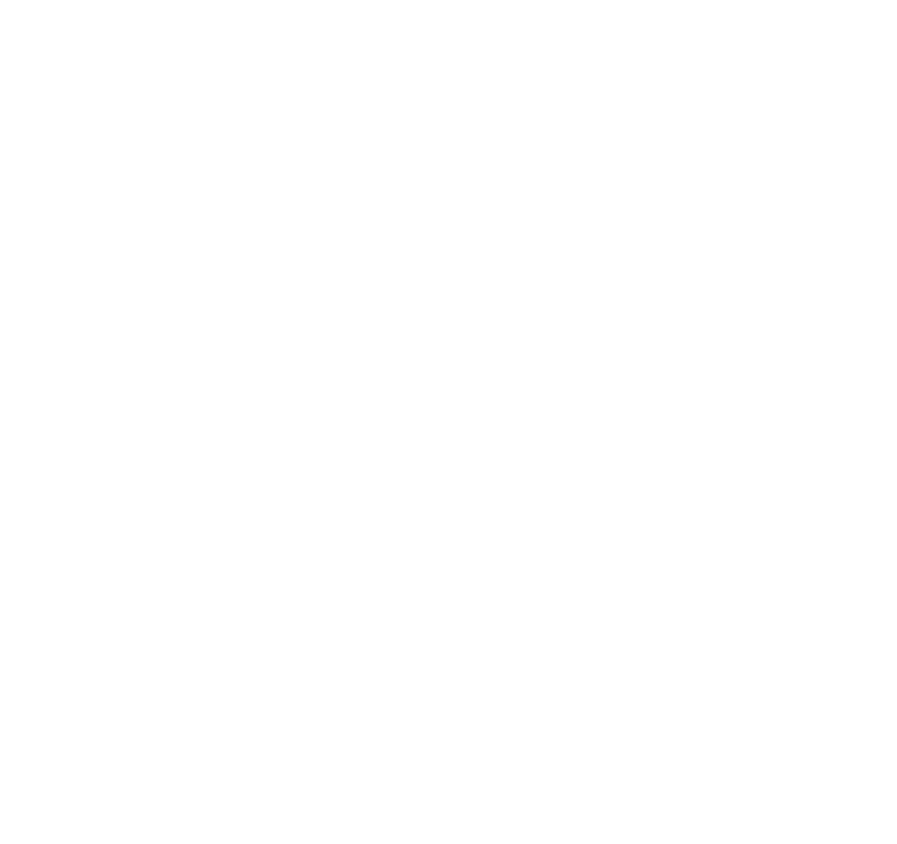
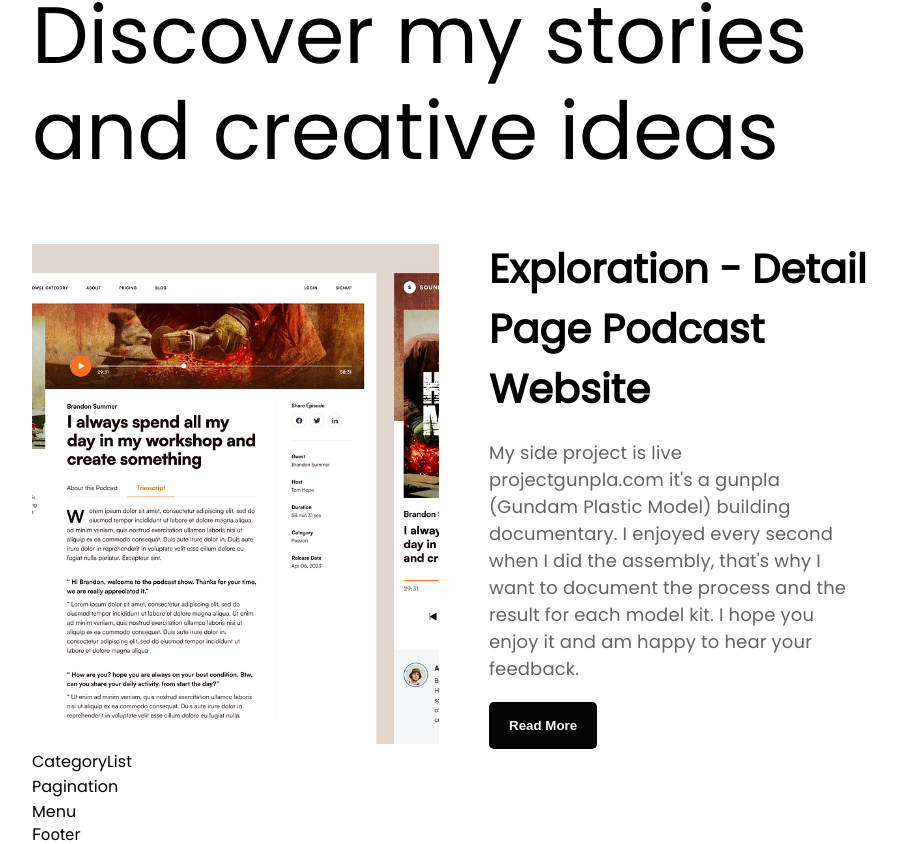
Before and after one commit to Subhampreet/Bugle, a Next.js app: page / in a window 1280 px wide. Shown: the part 1046-1890 px from the top of the page, without its empty margins (176-1073 px from the left). Before the commit the page ends 1007 px from the top, so only its background shows below. Built offline with nearby package versions, Linux system fonts and the light colour scheme.

Commit message:
Dev 0.1.0 : Featured Component Development

```diff
--- a/src/app/page.jsx
+++ b/src/app/page.jsx
@@ -6,9 +6,17 @@
 import CardList from "@/components/cardList/CardList";
 import Menu from "@/components/menu/Menu";
 import Banner from "@/components/banner/Banner";
+import { Poppins } from "next/font/google";
+
+
+const poppins = Poppins({
+  subsets: ['latin'],
+  display: 'swap',
+  weight: '400'
+})
 
 export default function Home() {
-  return <div className={styles.container}>
+  return <div className={`${styles.container}  ${poppins.className}`}>
     <Banner />
     <Featured />
     <CategoryList />
--- a/src/components/featured/Featured.jsx
+++ b/src/components/featured/Featured.jsx
@@ -1,9 +1,28 @@
 import React from 'react'
 import styles from './featured.module.css';
+import Image from 'next/image';
 
 function Featured() {
   return (
-    <div className={styles.container}>Featured</div>
+    <div className={styles.container}>
+      <h1 className={styles.title}>
+        <span>Hello Bugle Dev here!</span> Discover my stories and creative ideas
+      </h1>
+      <div className={styles.post}>
+        <div className={styles.imgContainer}>
+          <Image src="/p1.png" alt="" fill className={styles.image} />
+        </div>
+        <div className={styles.textContainer}>
+          <h1 className={styles.postTitle}>
+            Exploration - Detail Page Podcast Website
+          </h1>
+          <p className={styles.postDesc}>
+            My side project is live projectgunpla.com it's a gunpla (Gundam Plastic Model) building documentary. I enjoyed every second when I did the assembly, that's why I want to document the process and the result for each model kit. I hope you enjoy it and am happy to hear your feedback.
+          </p>
+          <button className={styles.button}>Read More</button>
+        </div>
+      </div>
+    </div>
   )
 }
 
--- a/src/components/featured/featured.module.css
+++ b/src/components/featured/featured.module.css
@@ -0,0 +1,66 @@
+.container {
+    margin-top: 30px;
+}
+
+.title {
+    font-size: 80px;
+    font-weight: 300;
+    line-height: 6rem;
+}
+
+.title  span{
+    font-weight: 800;
+}
+
+.post {
+    margin-top: 60px;
+    display: flex;
+    align-items: center;
+    gap: 50px;
+}
+
+.imgContainer{
+    flex: 1;
+    height: 500px;
+    position: relative;
+}
+
+.image{
+    object-fit: cover;
+}
+
+.textContainer{
+    flex: 1;
+    display: flex;
+    flex-direction: column;
+    gap: 20px;
+}
+
+.postTitle{
+    font-size: 40px;
+}
+
+.postDesc {
+    font-size: 18px;
+    font-weight: 300;
+    letter-spacing: 0.01rem;
+    color: var(--softTextColor);
+    width: 90%;
+}
+
+.button{
+    padding: 16px 20px;
+    border: none;
+    border-radius: 5px;
+    max-width: fit-content;
+    font-weight: 600;
+    color: #fcfbfb;
+    background-color: #050404;
+}
+
+.button:hover{
+    color: #050404;
+    background-color:  #ededed;
+    transition:  all .2s ease-in-out;
+    cursor: pointer;
+}
```
Also changed, not shown: public/p1.png (added).
